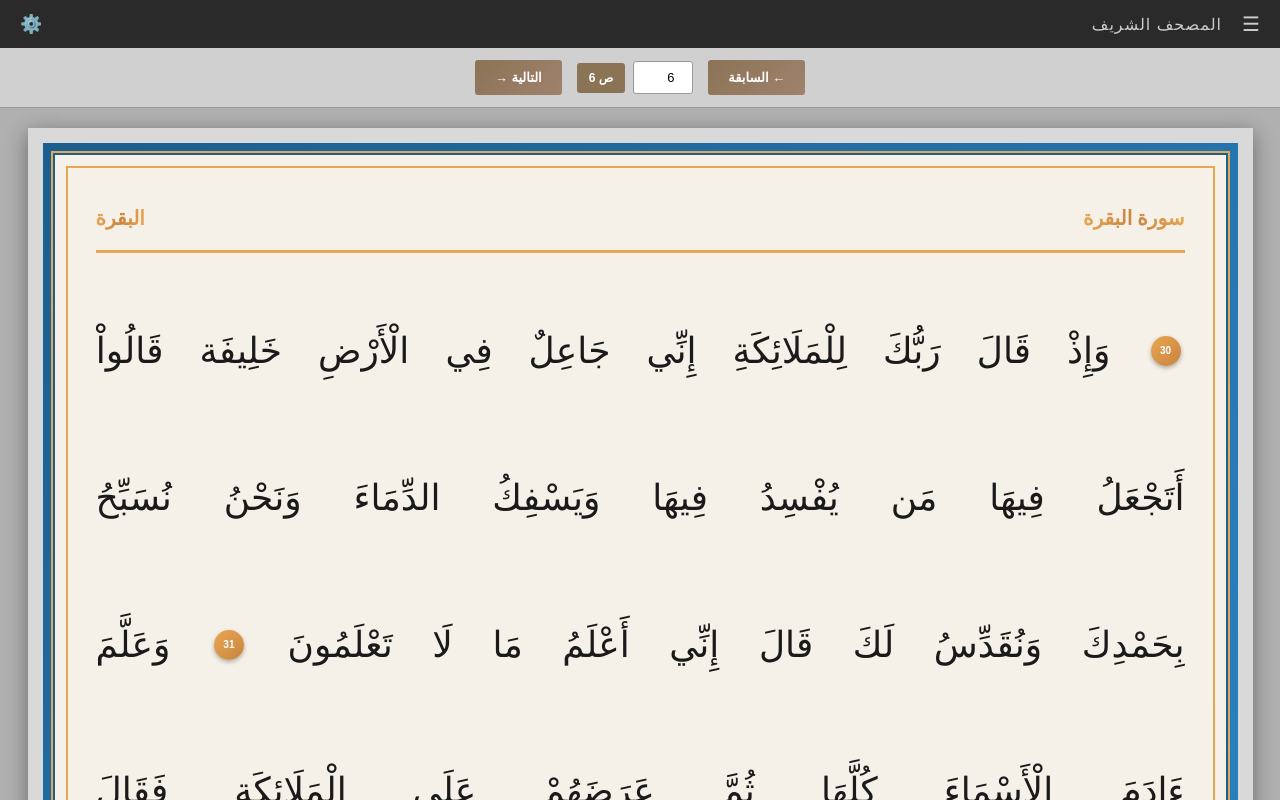
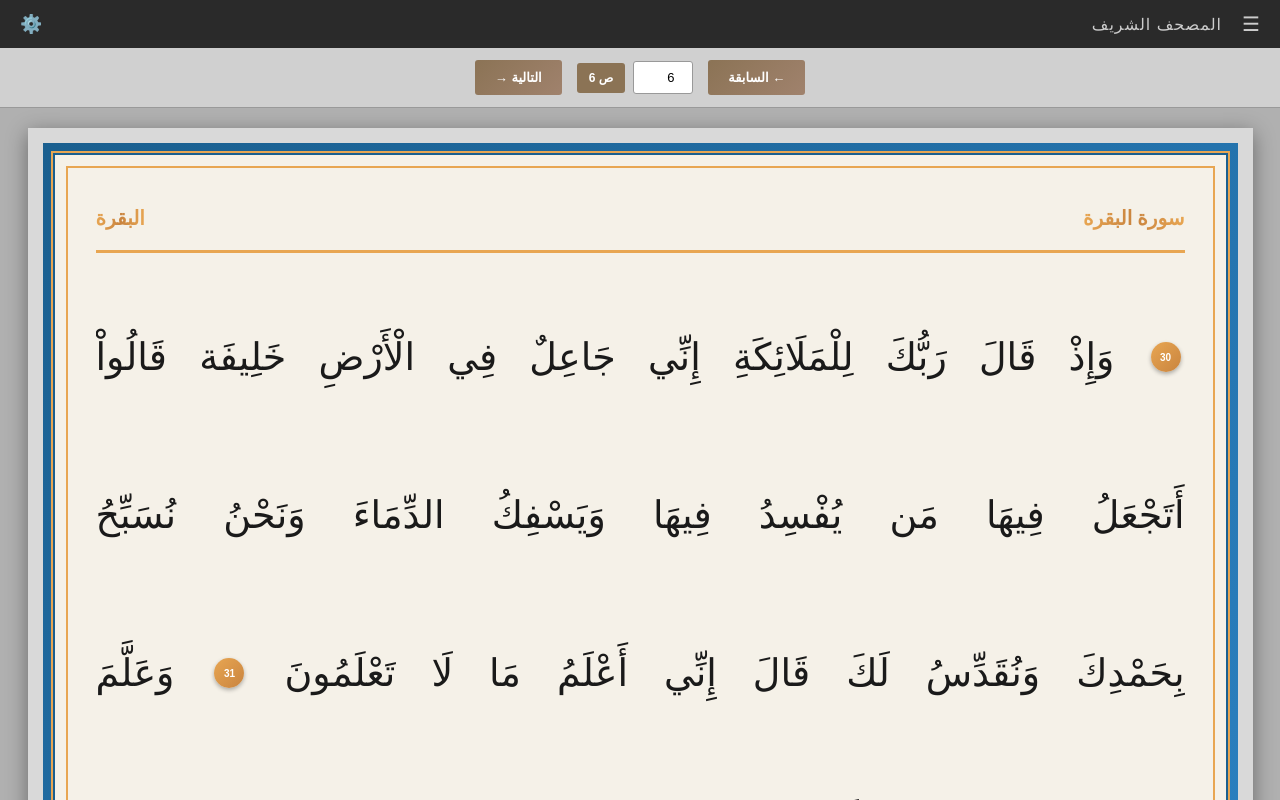
Before and after one commit to gtcm2019-prog/tafsir-QURAN2, a website: page index.html in a window 1280 px wide. Drawn offline with Linux system fonts and the light colour scheme; a web font is replaced by a local one.

Commit message:
Update index.html

```diff
--- a/index.html
+++ b/index.html
@@ -208,8 +208,8 @@
             justify-content: space-between;
             align-items: center;
             flex-wrap: nowrap;
-            line-height: 3.8;
-            font-size: 36px;
+            line-height: 3.9;
+            font-size: 38px;
             color: #1a1a1a;
             margin-bottom: 10px;
             font-family: 'QCF4_Hafs', 'Traditional Arabic', serif;
```
